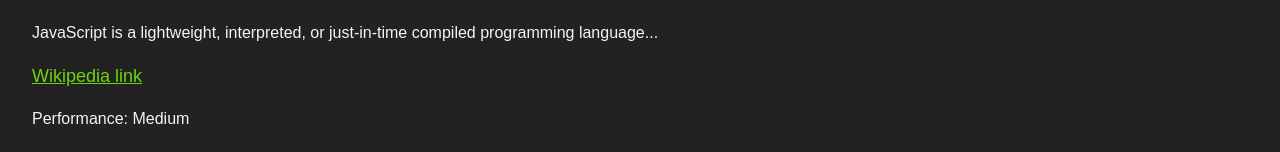
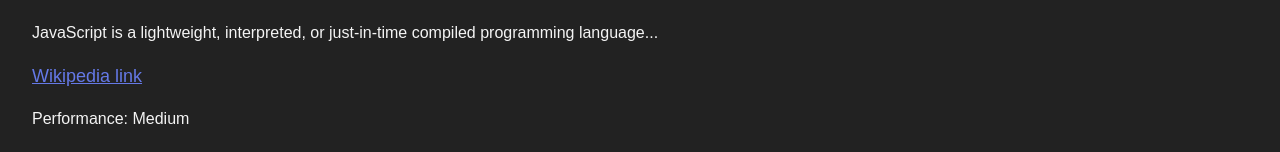
Before and after one commit to nickmincu/code-clash, a website with bundled scripts: page index.html in a window 1280 px wide. Shown: the part 200-352 px from the top of the page. Built offline with nearby package versions, Linux system fonts and the light colour scheme.

Commit message:
1 file modified

```diff
--- a/style.css
+++ b/style.css
@@ -29,7 +29,7 @@
 
 .pretty_link {
   font-size: large;
-  color: #6fd312;
+  color: #6579e7;
 }
 
 /* nav li {
```
